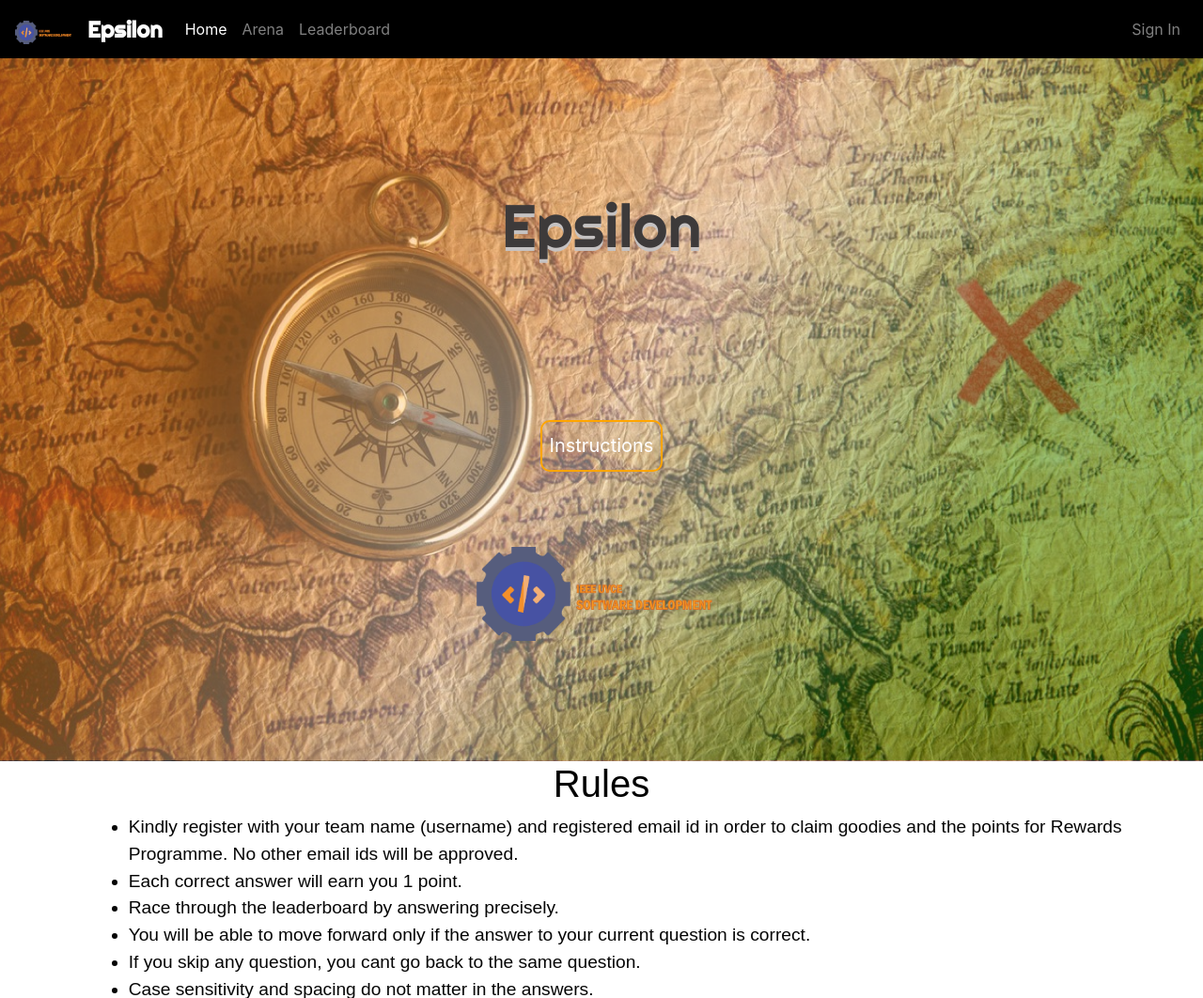
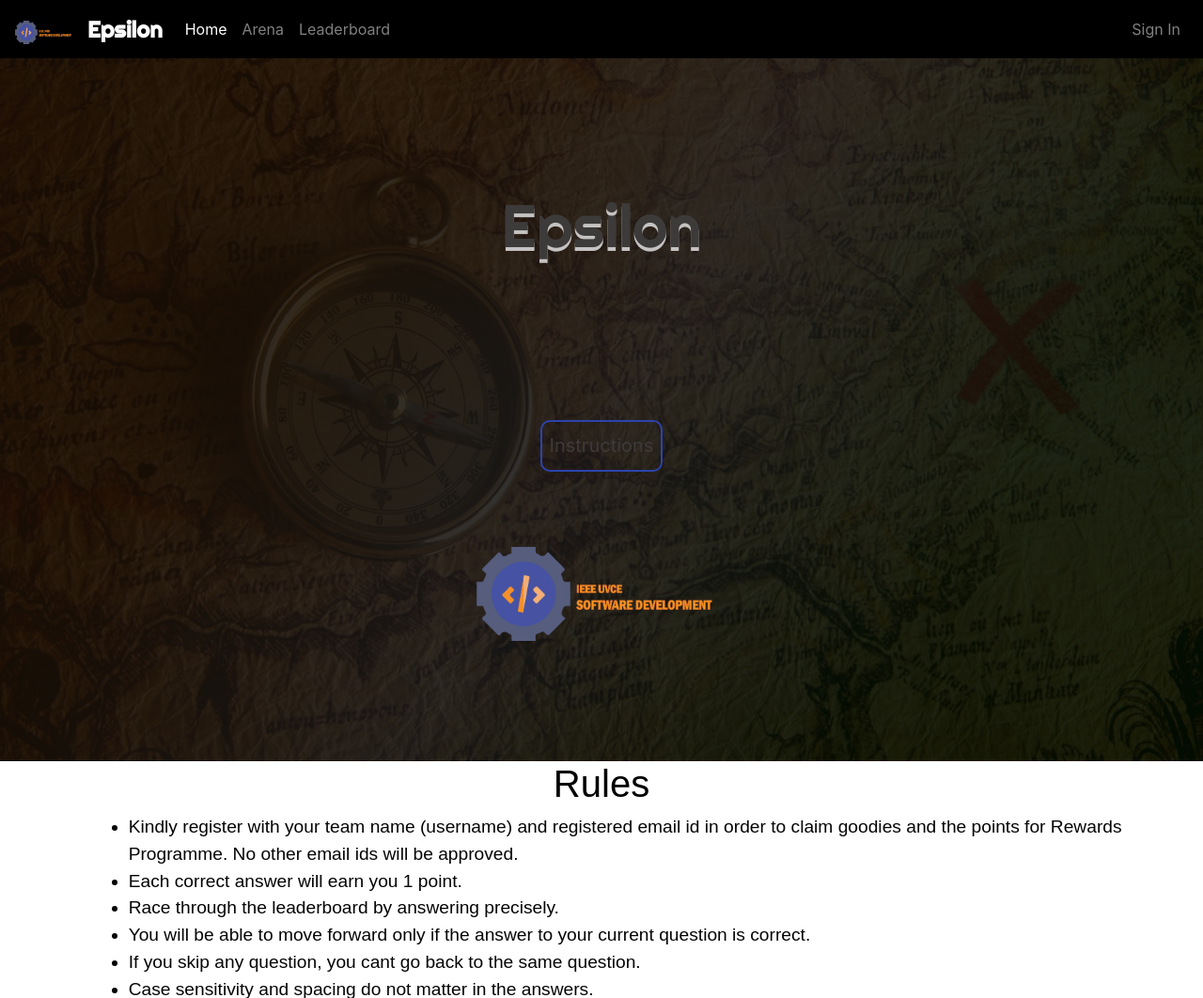
Before and after one commit to Nimitha-jagadeesha/Epsilonn-22, a Django app: page / in a window 1280 px wide. Shown: the top 1062 px of the page at 94% size. Run offline with Django 3.2, Linux system fonts and the light colour scheme; some libraries are stand-ins or nearby versions; some web fonts are replaced.

Commit message:
Update home.html

```diff
--- a/epsilon/templates/epsilon/home.html
+++ b/epsilon/templates/epsilon/home.html
@@ -48,6 +48,7 @@
             height: 95vh;
             background-position: center;
             display:flex;
+            box-shadow:  0px 100vh 0px rgba(0,0,0,0.8) inset;
 
 
         }
@@ -114,8 +115,8 @@
         }
         #but
         {
-            color:white;
-            border:2px solid orange;
+            color:rgb(61, 58, 58);
+            border:2px solid rgb(44, 67, 173);
             height: 55px;
             width:130px;
             font-size:20px;
@@ -192,7 +193,7 @@
         <h2 style="color:rgb(61, 58, 58);font-family: 'Righteous', sans-serif;font-size: 4.0em; text-shadow: 0px 4px 0px rgb(197, 194, 194);" class="text-center">Epsilon
         </h2>
         <div class="div1">
-            <a href="#ins" style="font-size:20px; color:rgb(61, 58, 58);"> <button  id="but">Instructions</button></a>
+            <a href="#ins" style="font-size:20px;"> <button  id="but">Instructions</button></a>
         </div>
 
         <!-- <p id="demo" class="font-weight-bold text-center" style="color:white;"></p> -->
```
